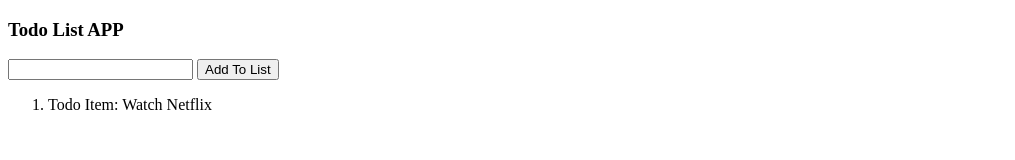
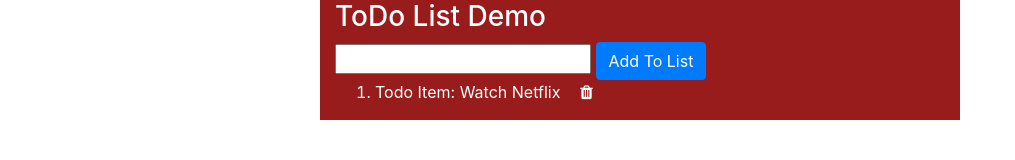
Before and after one commit to abhishekhan/vuejs, a plain HTML site: page todolist/index.html in a window 1280 px wide. Shown: the whole page, without its empty margins (0-1015 px from the left). Drawn offline with nearby package versions, Linux system fonts and the light colour scheme.

Commit message:
added to README

```diff
--- a/todolist/index.html
+++ b/todolist/index.html
@@ -2,12 +2,21 @@
 <html>
 <head>
 	<title>Vuejs TodoList Demo</title>
+	<link rel="stylesheet" href="https://maxcdn.bootstrapcdn.com/bootstrap/4.0.0/css/bootstrap.min.css" integrity="sha384-Gn5384xqQ1aoWXA+058RXPxPg6fy4IWvTNh0E263XmFcJlSAwiGgFAW/dAiS6JXm" crossorigin="anonymous">
+	<script src="https://code.jquery.com/jquery-3.2.1.slim.min.js" integrity="sha384-KJ3o2DKtIkvYIK3UENzmM7KCkRr/rE9/Qpg6aAZGJwFDMVNA/GpGFF93hXpG5KkN" crossorigin="anonymous"></script>
+	<script src="https://cdnjs.cloudflare.com/ajax/libs/popper.js/1.12.9/umd/popper.min.js" integrity="sha384-ApNbgh9B+Y1QKtv3Rn7W3mgPxhU9K/ScQsAP7hUibX39j7fakFPskvXusvfa0b4Q" crossorigin="anonymous"></script>
+	<script src="https://maxcdn.bootstrapcdn.com/bootstrap/4.0.0/js/bootstrap.min.js" integrity="sha384-JZR6Spejh4U02d8jOt6vLEHfe/JQGiRRSQQxSfFWpi1MquVdAyjUar5+76PVCmYl" crossorigin="anonymous"></script>
+	<link href="https:////maxcdn.bootstrapcdn.com/font-awesome/4.2.0/css/font-awesome.min.css" type="text/css" rel="stylesheet">
+
 </head>
 <body>
-<div id="app">
-	<h3>Todo List APP</h3>
+<div id="app" class="container-fluid">
+	<div class="row">
+		<div class="col-sm-3"></div>
+		<div class="col-12 col-sm-6 content">
+			<h3>ToDo List Demo</h3>
 			<input type="text" v-model="newTodo">
-	<button v-on:click="addItem">Add To List</button>
+			<button v-on:click="addItem" class="btn btn-primary">Add To List</button>
 			<ol>
 				<todo-item
 					v-for="(item, index) in todoList"
@@ -17,6 +26,16 @@
 				</todo-item>
 			</ol>
 		</div>
+		<div class="col-sm-3"></div>
+	</div>
+</div>
+
+<style>
+	.content {
+		background: #981c1c;
+		color: #fff;
+	}
+</style>
 
 <script src="https://cdn.jsdelivr.net/npm/vue@2.6.0"></script>
 <script type="text/javascript">
@@ -28,7 +47,7 @@
 				text_before_li: 'Todo Item: '
 			}
 		},
-		template: '<li v-on:click="remove($event, todo)">{{text_before_li}} {{index}} {{todo}}</li>'
+		template: '<li>{{text_before_li}} {{todo}}<i v-on:click="remove($event, todo)" style="cursor: pointer" class="ml-3 fa fa-fw fa-trash"></i></li>'
 	})
 
 	var app = new Vue({
```
Also changed, not shown: 1 other file. Lines whose indentation alone changed are shown as unchanged.
